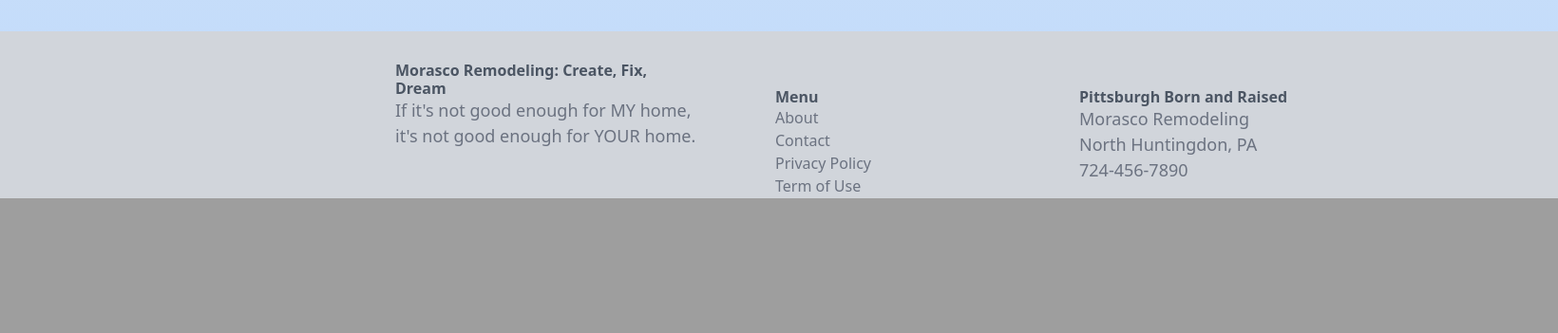
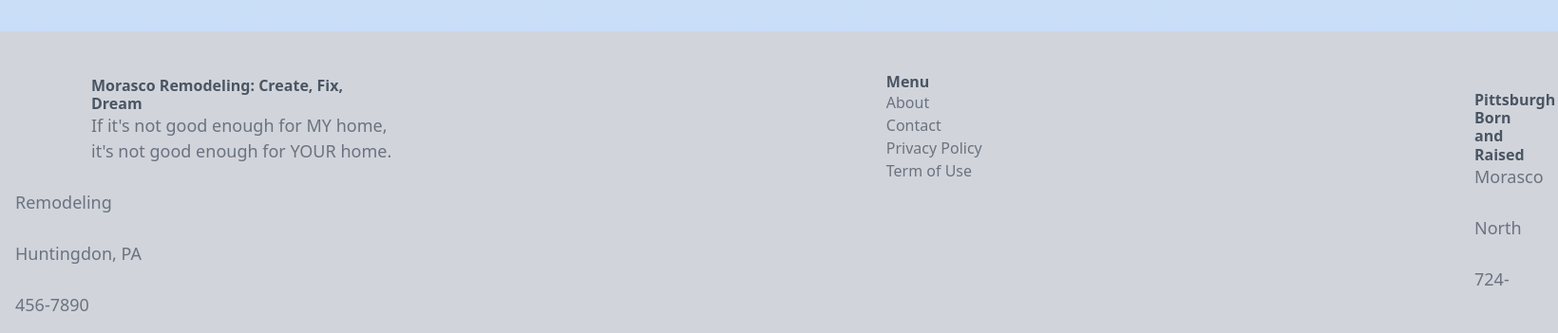
Before and after one commit to Solirix/Morasco-Remodeling, a Django app: page / in a window 1640 px wide. Shown: the part 1783-2134 px from the top of the page at 95% size. Before the commit the page ends 1992 px from the top, so only its background shows below. Run offline with Django 4.2, Linux system fonts and the light colour scheme; some libraries are stand-ins or nearby versions.

Commit message:
fixed bottom bar formatting

```diff
--- a/website/core/static/core/css/style.css
+++ b/website/core/static/core/css/style.css
@@ -36,8 +36,8 @@
   /* Styles for the headers */
   /*Morasco Remodeling:Create,Fix,Dream header*/
   h3 {
-    margin-top: -5rem;
-    margin-left: 25rem;
+    margin-top: -4rem;
+    margin-left: 5rem;
     font-weight: 600;
     color: #4B5563;
     max-width: 20rem;
@@ -45,16 +45,16 @@
 
   /*Menu header*/
   h4 {
-    margin-left: 50rem;
+    margin-left: 57.3rem;
     font-weight: 600;
     color: #4B5563;
-    margin-top: -5rem;
+    margin-top: -7rem;
   }
 
   /*Pittsburgh born and raised header*/
   h5 {
-    margin-top: -7.2rem;
-    margin-left: 70rem;
+    margin-top: -10rem;
+    margin-left: 96rem;
     font-weight: 600;
     color: #4B5563;
   }
@@ -62,7 +62,7 @@
   /* Styles for the text */
   /*"If it's not good enough for my home, it's not good enough for your home!"*/
   p {
-    margin-left: 25rem;
+    margin-left: 5rem;
     font-size: 1.125rem;
     color: #6B7280;
     max-width: 20rem;
@@ -71,7 +71,7 @@
 
   /*"Morasco Remodeling... address and phone# "*/
   p1 {
-    margin-left: 70rem;
+    margin-left: 96rem;
     font-size: 1.125rem;
     color: #6B7280;
     max-width: 20rem;
@@ -89,12 +89,12 @@
 
   /* Styles for the unordered list */
   ul {
-    list-style: none;
+    margin-bottom: 4rem;
   }
 
   /* Styles for the list items */
   li {
-    margin-left: 50rem;
+    margin-left: 57.3rem;
   }
 
 
--- a/website/core/templates/core/base.html
+++ b/website/core/templates/core/base.html
@@ -60,7 +60,7 @@
 
         {% load static %}
         <footer>
-          <link rel="stylesheet" href="{% static 'core/css/style.css' %}">
+          <link rel="stylesheet" href={% static 'core/css/style.css' %}>
           <div id="footer-container">
             <div style="height: 6rem">
             </div>
```
